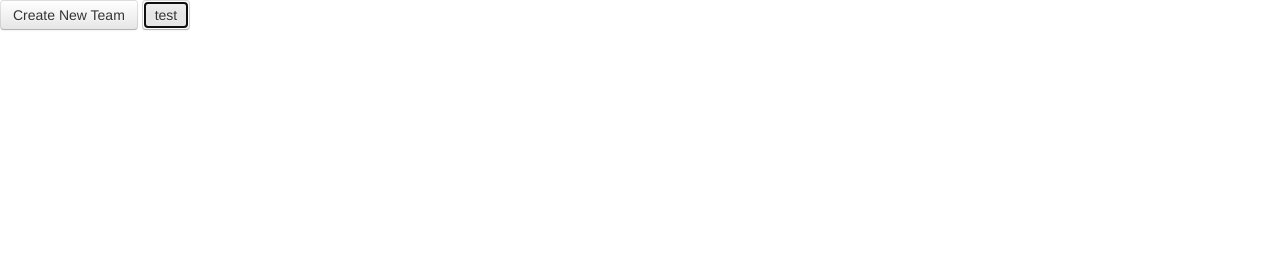
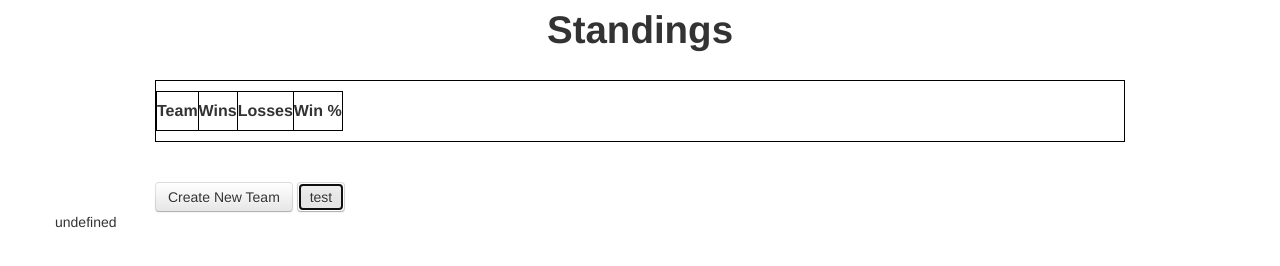
Before and after one commit to virajparikh/Beer-League, a plain HTML site: page index.html in a window 1280 px wide. Both pictures are taken after a click on the button "test". Drawn offline with Linux system fonts and the light colour scheme.

Commit message:
appending table rows.

```diff
--- a/css/stylesheet.css
+++ b/css/stylesheet.css
@@ -5,9 +5,27 @@ label.valid {
   display: inline-block;
   text-indent: -9999px;
 }
+
 label.error {
   font-weight: bold;
   color: red;
   padding: 2px 8px;
   margin-top: 2px;
 }
+
+.top_bump
+{
+	margin-top: 40px;
+}
+
+#standings
+{
+	margin-top: 20px;
+}
+
+#standings, th, td
+{
+	border: 1px solid black;
+	padding: 10px 0;
+	text-align: center;
+}
--- a/index.html
+++ b/index.html
@@ -70,8 +70,10 @@
 			   $(".team_inputs").each(function() {
 			   		//...pushing values into team_array.
 			   		team_array.push($(this).val());
+			   		});
 
-			   });
+			   team_array.push (0, 0);
+
 			   //pushes team array into league array...
 			   league_array.push(team_array);
 			   //hide modal on submit...
@@ -80,20 +82,42 @@
 			   //clears form on close.
     		   $(this).closest('form').find("input[type=text], textarea").val("");
 
+    		   var win_per;
+    		   win_per = team_array[6]/(team_array[6] + team_array[7]);
+
+    		   $('<tr><td>' + team_array[0] + '</td><td>' + team_array[6] + '</td><td>' + team_array[7] + '</td><td>' + win_per + '</td></tr>').appendTo('#standings');
+
 
 
 		});
 		//simple function to test storage of data
 		$('#test').click(function(){
-		$('#value').html("<p>" + league_array[0][2] + "</p>");
+		$('#value').html("<p>" + league_array[1] + "</p>");
 		})
 
 	});
 	</script>
+	<!-- pdeudo code tasklist:
+	A) set up mymodal button content to create modal content according to if/else statement -
+	if array length = 8, sorry, full, else, team form.
+	B) on submit, append a table row formatted with data
+		b) create/append table row
+		c) calculate win % -->
 </head>
 <body>
-	<a href="#myModal" role="button" class="btn" data-target="#create_team" data-toggle="modal">Create New Team</a>
-	<button id="test" type="submit" class="btn" onclick="return false">test</button>
+	<div class="container">
+		<div class="row-fluid" style="text-align: center;">
+			<h1>Standings</h1>
+		</div>
+		<div class="row-fluid">
+	<table id="standings" class="span10 offset1">
+		<tr><th>Team</th><th>Wins</th><th>Losses</th><th>Win %</th></tr>
+	</table>
+</div> <!-- end table row -->
+<div class="row-fluid">
+	<a href="#myModal" role="button" class="btn offset1 top_bump" data-target="#create_team" data-toggle="modal">Create New Team</a>
+	<button id="test" type="submit" class="btn top_bump" onclick="return false">test</button>
+</div> <!-- end button row -->
 	<div id="create_team" class="modal hide fade">
 		<div class="modal-header">
 		    <button type="button" class="close" data-dismiss="modal" aria-hidden="true">&times;</button>
```
